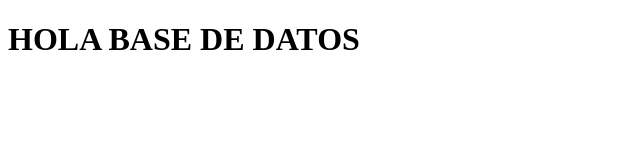
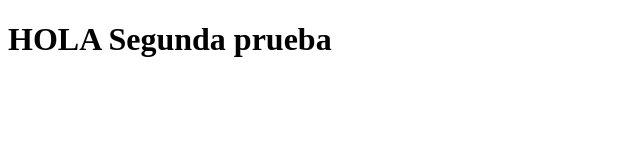
Before and after one commit to santillienzo/PORTFOLIO-backend, a website: page src/public/index.html in a window 1280 px wide. Shown: the whole page, without its empty margins (0-640 px from the left). Drawn offline with Linux system fonts and the light colour scheme.

```diff
--- a/src/public/index.html
+++ b/src/public/index.html
@@ -7,6 +7,6 @@
     <title>Document</title>
 </head>
 <body>
-    <h1>HOLA BASE DE DATOS</h1>
+    <h1>HOLA Segunda prueba</h1>
 </body>
 </html>
```
